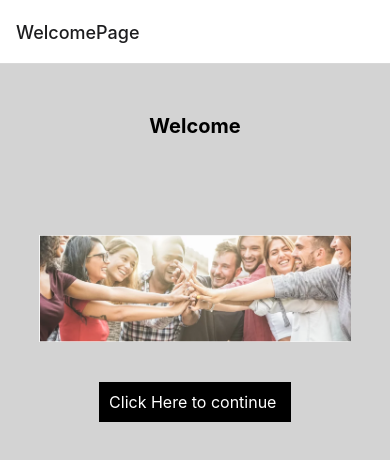
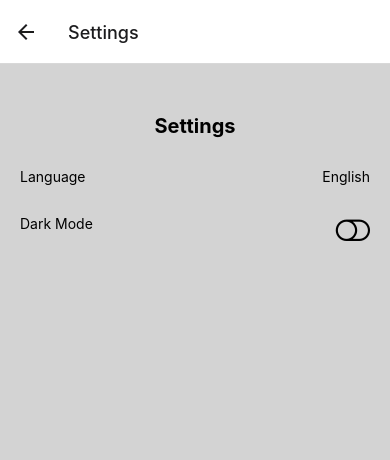
Before and after one commit to Bos8086/SocialSkillsProject, a React Native app: screen /Settings in a window 390 px wide. Shown: the top 460 px of the page. Built offline with nearby package versions, Linux system fonts and the light colour scheme.

Commit message:
Created Settings screen, working on Dark Mode

```diff
--- a/App.js
+++ b/App.js
@@ -9,8 +9,11 @@ import NonAutistcHomePage from './screens/NonAutisticHomePage';
 import FormalPage from './screens/FormalPage';
 import InformalPage from './screens/InformalPage';
 import WelcomePage from './screens/WelcomePage';
+import Settings from './screens/Settings';
+
 
 const Stack = createNativeStackNavigator();
+
 
 
 
@@ -25,6 +28,10 @@ export default function App() {
       <Stack.Screen
         name='WelcomePage'
         component={WelcomePage}
+      />
+      <Stack.Screen
+        name='Settings'
+        component={Settings}
       />
       <Stack.Screen
         name="IntroPage"
--- a/package.json
+++ b/package.json
@@ -17,7 +17,8 @@
     "react-native": "0.71.8",
     "react-native-safe-area-context": "4.5.0",
     "react-native-screens": "~3.20.0",
-    "react-native-vector-icons": "^10.0.0"
+    "react-native-vector-icons": "^10.0.0",
+    "expo-speech": "~11.1.1"
   },
   "devDependencies": {
     "@babel/core": "^7.20.0"
--- /dev/null
+++ b/screens/Settings.js
@@ -0,0 +1,89 @@
+import { View, Text, TouchableWithoutFeedback, StyleSheet,Image } from "react-native";
+import React , { useEffect,useState } from "react";
+import * as Speech from 'expo-speech';
+import Entypo from "react-native-vector-icons/Entypo"
+import FontAwesome from "react-native-vector-icons/FontAwesome"
+
+const Settings = () => {
+
+    const [darkMode, setDarkMode] = useState(true);
+
+  return (
+    <View style={styles.mainView}>
+      <View style={styles.mainHeading}>
+            <Text style={styles.headingText}>Settings</Text>
+        </View>
+        <View style={styles.content}>
+           <View style={styles.language}>
+            <Text>
+                Language
+            </Text>
+            <Text>
+                English
+            </Text>
+           </View>
+           <View style={styles.language}>
+            <Text>
+                Dark Mode
+            </Text>
+            <TouchableWithoutFeedback onPress={() => setDarkMode(!darkMode)}>
+                <View>
+                    <FontAwesome  name={darkMode ? 'toggle-off' : 'toggle-on'} size={30} />
+                </View>
+            </TouchableWithoutFeedback>
+           </View>
+        </View>
+    </View>
+  )
+}
+
+
+const styles = StyleSheet.create({
+    button: {
+      alignItems: "center",
+      backgroundColor: "black",
+      padding: 10,
+    },
+    mainView:{
+      backgroundColor:"lightgrey",
+      width:"100%",
+      height:"100%"
+  },
+  buttonText:{
+      color:"#ffffff",
+      fontSize:16,
+  },
+  mainHeading:{
+      justifyContent:"center",
+      alignItems:"center",
+      marginTop:50,
+  },
+  headingText:{
+      fontSize:20,
+      fontWeight:"bold"
+  },
+  buttonContainer:{
+      alignSelf:"center",
+      marginTop:10,
+  },
+  homeImage:{
+      alignSelf:"center",
+      width:"80%",
+     resizeMode: 'contain',
+     height:300
+  },
+  viewImage:{
+      width:"100%",
+      height:"30%"
+  },
+  content:{
+    marginHorizontal:20
+  },
+  language:{
+    flexDirection:"row",
+    justifyContent:"space-between",
+    marginTop:30
+  }
+  });
+
+export default Settings
--- a/screens/WelcomePage.js
+++ b/screens/WelcomePage.js
@@ -1,10 +1,30 @@
 import { View, Text, TouchableWithoutFeedback, StyleSheet,Image } from "react-native";
+import React , { useEffect } from "react";
+import * as Speech from 'expo-speech';
 
-import React from "react";
 
 const WelcomePage = ({ navigation }) => {
-  const buttonHandler = () => {
+
+  const speakTextContinue = () => {
+      const thingToSay = 'hellooooo';
+      Speech.speak(thingToSay);
+  };
+
+  const speakTextSettings = () => {
+    const thingToSay = 'Settings';
+    Speech.speak(thingToSay);
+};
+
+
+
+  const buttonHandlerContinue = () => {
+    speakTextContinue
     navigation.navigate("IntroPage");
+  };
+
+  const buttonHandlerSettings = () => {
+    speakTextSettings
+    navigation.navigate("Settings");
   };
 
   return (
@@ -23,9 +43,16 @@ const WelcomePage = ({ navigation }) => {
 
 
       <View style={styles.buttonContainer}>
-        <TouchableWithoutFeedback onPress={buttonHandler}>
+        <TouchableWithoutFeedback onPress={buttonHandlerContinue}>
           <View style={styles.button}>
             <Text style={styles.buttonText}>Click Here to continue </Text>
+          </View>
+        </TouchableWithoutFeedback>
+      </View>
+      <View style={styles.buttonContainer}>
+        <TouchableWithoutFeedback onPress={buttonHandlerSettings}>
+          <View style={styles.button}>
+            <Text style={styles.buttonText}>Settings</Text>
           </View>
         </TouchableWithoutFeedback>
       </View>
```
Also changed, not shown: 1 other file (tests, documents, lock files or other folders).
